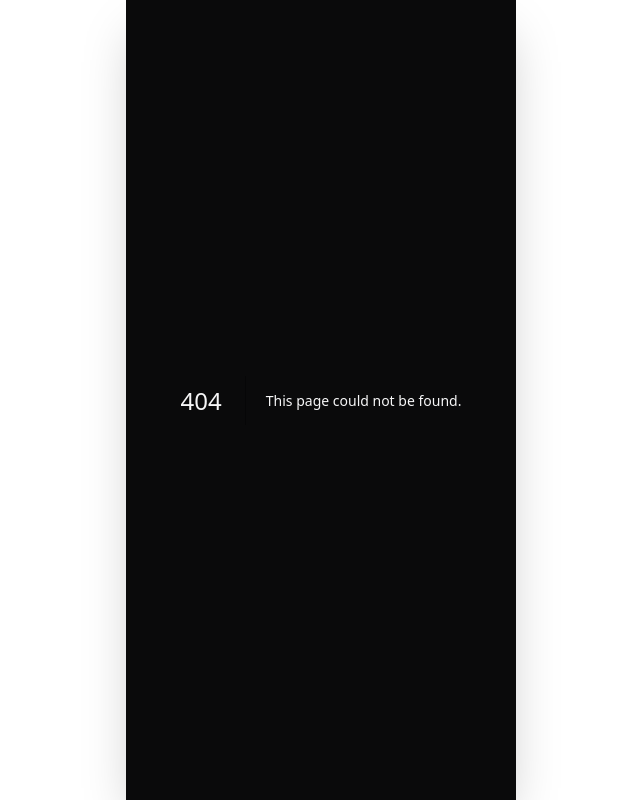
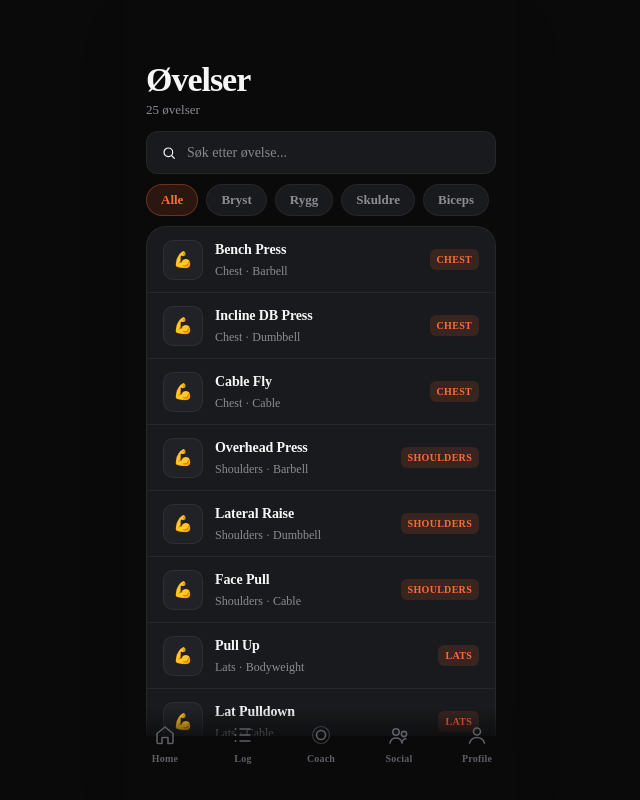
Before and after one commit to trymvestengen/AI-coach, a Next.js app in the folder web/: page /exercises in a window 1280 px wide. Before the commit this address had no page. Shown: the whole page, without its empty margins (319-959 px from the left). Built offline with nearby package versions, Linux system fonts and the light colour scheme.

Commit message:
feat: add ExerciseLibrary with search and muscle group filter

```diff
--- /dev/null
+++ b/web/src/app/(tabs)/exercises/page.tsx
@@ -0,0 +1,5 @@
+import ExerciseLibrary from "@/components/exercises/ExerciseLibrary"
+
+export default function ExercisesPage() {
+  return <ExerciseLibrary />
+}
--- /dev/null
+++ b/web/src/components/exercises/ExerciseLibrary.tsx
@@ -0,0 +1,118 @@
+"use client"
+
+import { useState } from "react"
+import { useRouter } from "next/navigation"
+import { SearchIcon } from "@/components/ui/icons"
+import { filterExercises, MUSCLE_GROUPS, type MuscleGroup } from "@/lib/exercises"
+
+export default function ExerciseLibrary() {
+  const router = useRouter()
+  const [group, setGroup] = useState<MuscleGroup>("Alle")
+  const [query, setQuery] = useState("")
+
+  const exercises = filterExercises(group, query)
+
+  return (
+    <div className="screen">
+      <div style={{ height: 54 }} />
+
+      {/* Header */}
+      <div style={{ padding: "8px 20px 12px" }}>
+        <div className="display-l" style={{ marginBottom: 2 }}>Øvelser</div>
+        <div style={{ fontSize: 13, color: "var(--fg-2)", fontWeight: 500 }}>
+          {exercises.length} øvelser
+        </div>
+      </div>
+
+      {/* Search */}
+      <div style={{ padding: "0 20px 10px" }}>
+        <div style={{
+          display: "flex", alignItems: "center", gap: 10,
+          background: "var(--bg-2)", border: "1px solid var(--border-1)",
+          borderRadius: 12, padding: "10px 14px",
+        }}>
+          <SearchIcon size={16} />
+          <input
+            value={query}
+            onChange={e => setQuery(e.target.value)}
+            placeholder="Søk etter øvelse..."
+            style={{
+              flex: 1, background: "none", border: "none", outline: "none",
+              color: "var(--fg-0)", fontSize: 14, fontWeight: 500,
+            }}
+          />
+        </div>
+      </div>
+
+      {/* Muscle group filter */}
+      <div style={{ padding: "0 20px 10px" }}>
+        <div style={{ display: "flex", gap: 8, overflowX: "auto" }}>
+          {MUSCLE_GROUPS.map(g => {
+            const active = group === g
+            return (
+              <button
+                key={g}
+                onClick={() => setGroup(g)}
+                style={{
+                  flexShrink: 0, height: 32, padding: "0 14px", borderRadius: 999,
+                  background: active ? "var(--ai-accent-soft)" : "var(--bg-2)",
+                  border: active ? "1px solid rgba(255,107,53,0.3)" : "1px solid var(--border-1)",
+                  color: active ? "var(--ai-accent)" : "var(--fg-2)",
+                  fontSize: 13, fontWeight: 600, cursor: "pointer",
+                }}
+              >
+                {g}
+              </button>
+            )
+          })}
+        </div>
+      </div>
+
+      {/* Exercise list */}
+      <div style={{ flex: 1, overflowY: "auto", padding: "0 20px 100px" }}>
+        <div className="card" style={{ overflow: "hidden" }}>
+          {exercises.length === 0 ? (
+            <div style={{ padding: "32px 16px", textAlign: "center", color: "var(--fg-3)", fontSize: 14 }}>
+              Ingen øvelser funnet
+            </div>
+          ) : exercises.map((ex, i) => (
+            <button
+              key={ex.id}
+              onClick={() => router.push(`/exercises/${ex.id}`)}
+              style={{
+                width: "100%", textAlign: "left", background: "none",
+                border: "none", color: "inherit", cursor: "pointer",
+                display: "flex", alignItems: "center", gap: 12,
+                padding: "12px 16px",
+                borderTop: i === 0 ? "none" : "1px solid var(--border-1)",
+              }}
+            >
+              <div style={{
+                width: 40, height: 40, borderRadius: 10, flexShrink: 0,
+                background: "var(--bg-3)", border: "1px solid var(--border-1)",
+                display: "grid", placeItems: "center",
+                fontSize: 16,
+              }}>
+                💪
+              </div>
+              <div style={{ flex: 1, minWidth: 0 }}>
+                <div style={{ fontSize: 14, fontWeight: 600, letterSpacing: "-0.008em" }}>{ex.name}</div>
+                <div style={{ fontSize: 12, color: "var(--fg-2)", marginTop: 2 }}>
+                  {ex.primary} · {ex.equipment}
+                </div>
+              </div>
+              <div style={{
+                fontSize: 10, fontWeight: 600, letterSpacing: 0.3, textTransform: "uppercase",
+                padding: "3px 7px", borderRadius: 6,
+                background: "var(--ai-accent-soft)", color: "var(--ai-accent)",
+                flexShrink: 0,
+              }}>
+                {ex.primary}
+              </div>
+            </button>
+          ))}
+        </div>
+      </div>
+    </div>
+  )
+}
```
